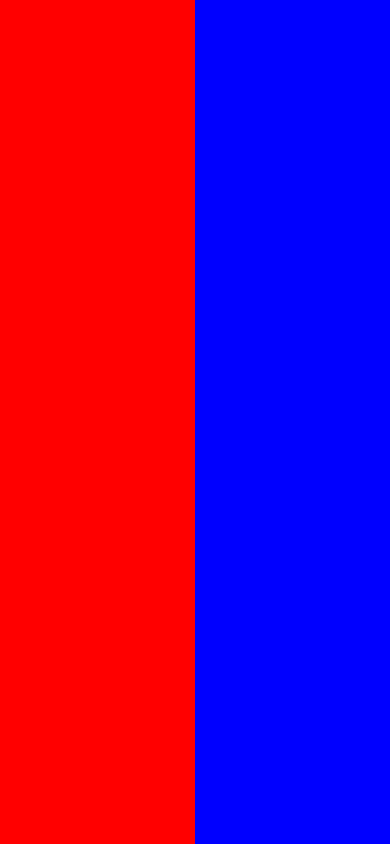
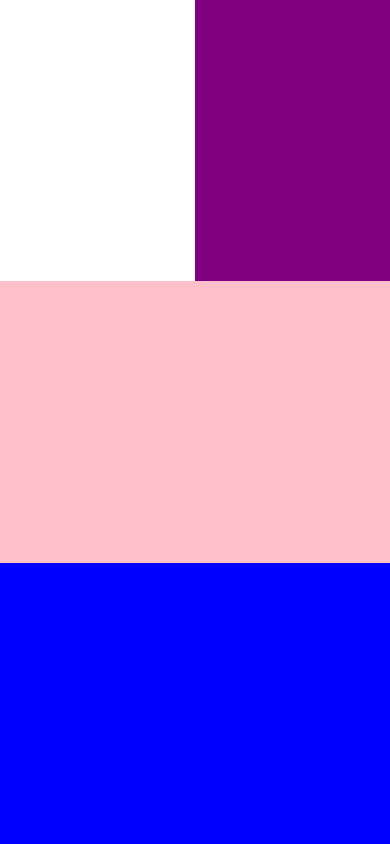
Before and after one commit to Rflyy/105841105421-Anugrah-Resky-Samudra-R-Lab-Web, a React Native app: screen / in a window 390 px wide. Built offline with nearby package versions, Linux system fonts and the light colour scheme.

Commit message:
TugasArsky

```diff
--- a/App.js
+++ b/App.js
@@ -1,27 +1,44 @@
-import { StyleSheet, Text, View } from "react-native";
-import React from "react";
+import { StyleSheet, Text, View } from 'react-native'
+import React from 'react'
+import { setStatusBarBackgroundColor } from 'expo-status-bar'
 
-export default function App() {
+const App =() => {
   return (
-    <View
-      style={{
+    <View style={{
+      flex: 1,
+    }}>
+
+<View style={{
+  flex: 1,
+  flexDirection:'row'
+}}>
+          <View style={{
+          flex: 1,
+          backgroundColor: 'white',
+          }}>
+        </View>
+        <View style={{
+          flex: 1,
+          backgroundColor: 'purple',
+          }}>
+    </View>
+    </View>
+      <View style={{
         flex: 1,
-        flexDirection: "row",
-      }}>
-      <View
-        style={{
-          flex: 1,
-          backgroundColor: "red",
-        }}
-      ></View>
-      <View
-        style={{
-          flex: 1,
-          backgroundColor: "blue",
-        }}
-      ></View>
+        backgroundColor: 'pink',
+        }}>
+        </View>
+
+      <View style={{
+        flex: 1,
+        backgroundColor: 'blue',
+        }}></View>
+
+
     </View>
-  );
+
+
+  )
 }
 
-const styles = StyleSheet.create({});
+export default App
```
